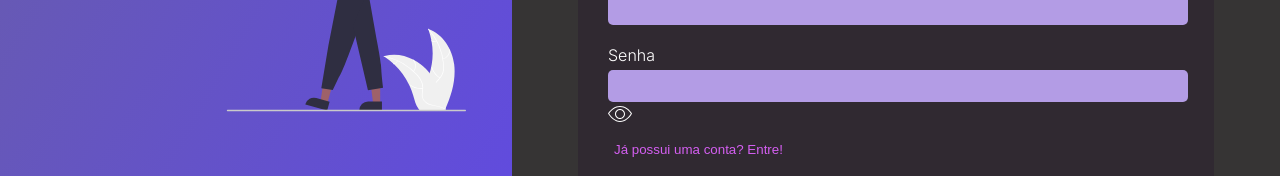
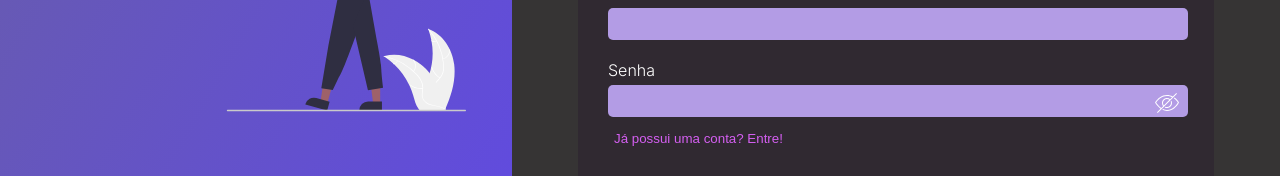
Before and after one commit to szHeron/ChatApp, a React (Create React App) app: page /signup in a window 1280 px wide. Shown: the part 445-621 px from the top of the page. Built offline with nearby package versions, Linux system fonts and the light colour scheme; no server answers.

Commit message:
added change in visibility password

```diff
--- a/src/pages/SignUp/Index.tsx
+++ b/src/pages/SignUp/Index.tsx
@@ -5,7 +5,7 @@ import useAuth from "../../hooks/useAuth";
 import { Aside } from "../../styles/global";
 import ButtonLinear from "../../components/ButtonLinear";
 import { ChangeAuthOp } from '../SignIn/styles';
-import { Content, Main, Form, PersonInfo, Info, Line, OtherLogin, ErrorInput } from "./styles";
+import { Content, Main, Form, PersonInfo, Info, Line, OtherLogin, ErrorInput, PasswordVisibility } from "./styles";
 
 type erros = {
     name: string,
@@ -116,15 +116,16 @@ export default function SignUp(){
                         <input value={user?.email} onChange={(e)=>setUser({...user, email:e.target.value})} type="text"/>
                         {erros.email && <ErrorInput style={{color:'#f00'}}>{erros.email}</ErrorInput>}
                         <label>Senha</label>
-                        <input value={user?.password} onChange={(e)=>setUser({...user, password:e.target.value})} type="password"/>
-                        <span onClick={()=>setShowPassword(!showPassword)}>
+                        <input value={user?.password} onChange={(e)=>setUser({...user, password:e.target.value})} type={showPassword?'text':'password'}/>
+                        <PasswordVisibility style={{width: 24}} onClick={()=>setShowPassword(!showPassword)}>
                             {
                                 showPassword?
+                                    <svg width="24" height="24" fill="#fff" xmlns="http://www.w3.org/2000/svg" fill-rule="evenodd" clip-rule="evenodd"><path d="M8.137 15.147c-.71-.857-1.146-1.947-1.146-3.147 0-2.76 2.241-5 5-5 1.201 0 2.291.435 3.148 1.145l1.897-1.897c-1.441-.738-3.122-1.248-5.035-1.248-6.115 0-10.025 5.355-10.842 6.584.529.834 2.379 3.527 5.113 5.428l1.865-1.865zm6.294-6.294c-.673-.53-1.515-.853-2.44-.853-2.207 0-4 1.792-4 4 0 .923.324 1.765.854 2.439l5.586-5.586zm7.56-6.146l-19.292 19.293-.708-.707 3.548-3.548c-2.298-1.612-4.234-3.885-5.548-6.169 2.418-4.103 6.943-7.576 12.01-7.576 2.065 0 4.021.566 5.782 1.501l3.501-3.501.707.707zm-2.465 3.879l-.734.734c2.236 1.619 3.628 3.604 4.061 4.274-.739 1.303-4.546 7.406-10.852 7.406-1.425 0-2.749-.368-3.951-.938l-.748.748c1.475.742 3.057 1.19 4.699 1.19 5.274 0 9.758-4.006 11.999-8.436-1.087-1.891-2.63-3.637-4.474-4.978zm-3.535 5.414c0-.554-.113-1.082-.317-1.562l.734-.734c.361.69.583 1.464.583 2.296 0 2.759-2.24 5-5 5-.832 0-1.604-.223-2.295-.583l.734-.735c.48.204 1.007.318 1.561.318 2.208 0 4-1.792 4-4z"/></svg>
+                                :
                                     <svg width="24" height="24" fill="#fff" xmlns="http://www.w3.org/2000/svg" fill-rule="evenodd" clip-rule="evenodd"><path d="M12.01 20c-5.065 0-9.586-4.211-12.01-8.424 2.418-4.103 6.943-7.576 12.01-7.576 5.135 0 9.635 3.453 11.999 7.564-2.241 4.43-6.726 8.436-11.999 8.436zm-10.842-8.416c.843 1.331 5.018 7.416 10.842 7.416 6.305 0 10.112-6.103 10.851-7.405-.772-1.198-4.606-6.595-10.851-6.595-6.116 0-10.025 5.355-10.842 6.584zm10.832-4.584c2.76 0 5 2.24 5 5s-2.24 5-5 5-5-2.24-5-5 2.24-5 5-5zm0 1c2.208 0 4 1.792 4 4s-1.792 4-4 4-4-1.792-4-4 1.792-4 4-4z"/></svg>
-                                :
-                                <svg width="24" height="24" fill="#fff" xmlns="http://www.w3.org/2000/svg" fill-rule="evenodd" clip-rule="evenodd"><path d="M8.137 15.147c-.71-.857-1.146-1.947-1.146-3.147 0-2.76 2.241-5 5-5 1.201 0 2.291.435 3.148 1.145l1.897-1.897c-1.441-.738-3.122-1.248-5.035-1.248-6.115 0-10.025 5.355-10.842 6.584.529.834 2.379 3.527 5.113 5.428l1.865-1.865zm6.294-6.294c-.673-.53-1.515-.853-2.44-.853-2.207 0-4 1.792-4 4 0 .923.324 1.765.854 2.439l5.586-5.586zm7.56-6.146l-19.292 19.293-.708-.707 3.548-3.548c-2.298-1.612-4.234-3.885-5.548-6.169 2.418-4.103 6.943-7.576 12.01-7.576 2.065 0 4.021.566 5.782 1.501l3.501-3.501.707.707zm-2.465 3.879l-.734.734c2.236 1.619 3.628 3.604 4.061 4.274-.739 1.303-4.546 7.406-10.852 7.406-1.425 0-2.749-.368-3.951-.938l-.748.748c1.475.742 3.057 1.19 4.699 1.19 5.274 0 9.758-4.006 11.999-8.436-1.087-1.891-2.63-3.637-4.474-4.978zm-3.535 5.414c0-.554-.113-1.082-.317-1.562l.734-.734c.361.69.583 1.464.583 2.296 0 2.759-2.24 5-5 5-.832 0-1.604-.223-2.295-.583l.734-.735c.48.204 1.007.318 1.561.318 2.208 0 4-1.792 4-4z"/></svg>
+
                             }
-                        </span>
+                        </PasswordVisibility>
                         {erros.password && <ErrorInput style={{color:'#f00'}}>{erros.password}</ErrorInput>}
                         <ChangeAuthOp style={{alignSelf: 'start'}} onClick={()=>history.push('/signin')}>Já possui uma conta? Entre!</ChangeAuthOp>
                     </Info>
--- a/src/pages/SignUp/styles.ts
+++ b/src/pages/SignUp/styles.ts
@@ -66,6 +66,14 @@ export const Form = styled.form`
     }
 `
 
+export const PasswordVisibility = styled.span`
+    float: right;
+    margin-left: 95%;
+    margin-top: -26px;
+    position: relative;
+    cursor: pointer;
+`
+
 export const PersonInfo = styled.div`
     display: flex;
     justify-content: space-between;
```
